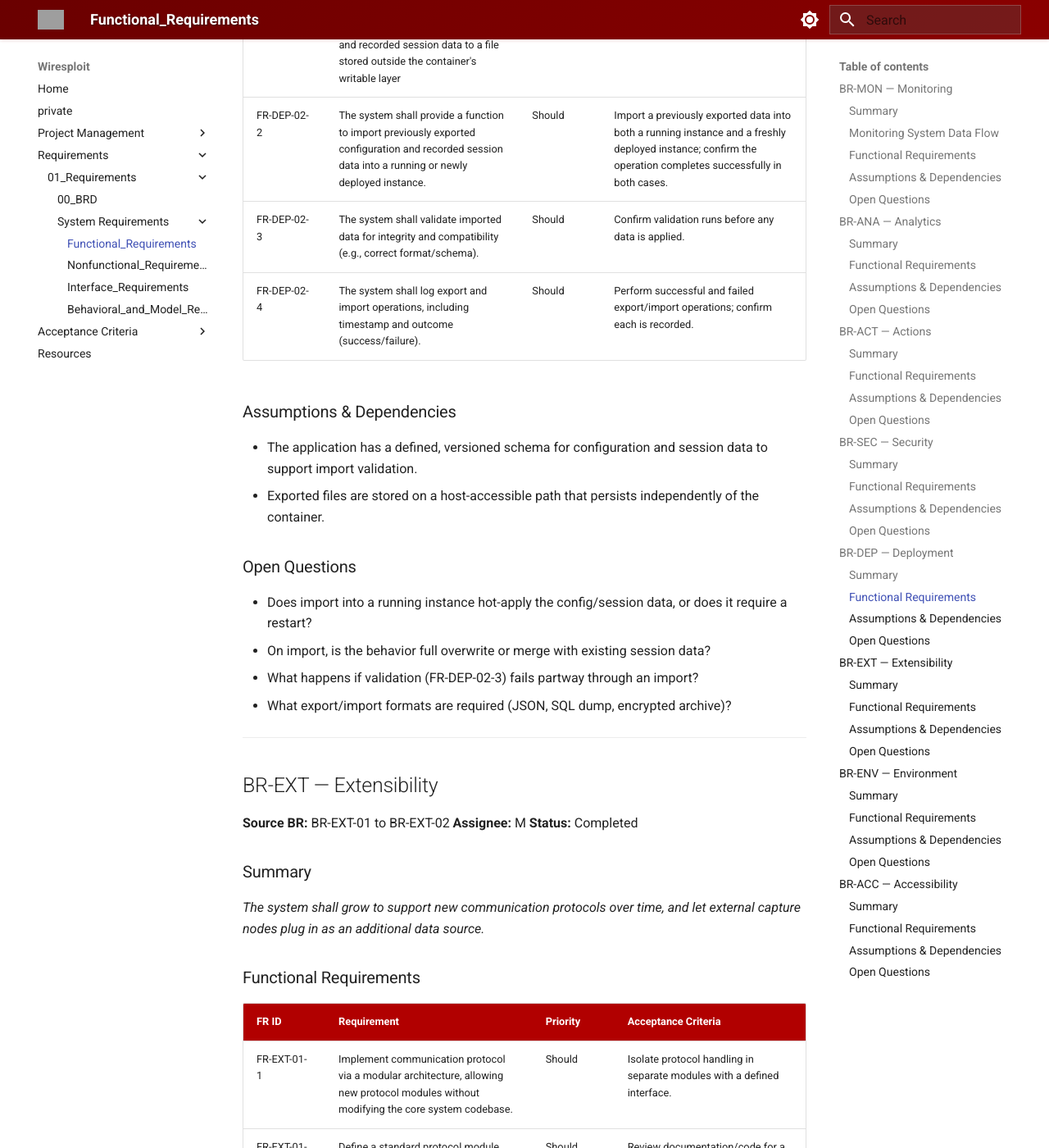
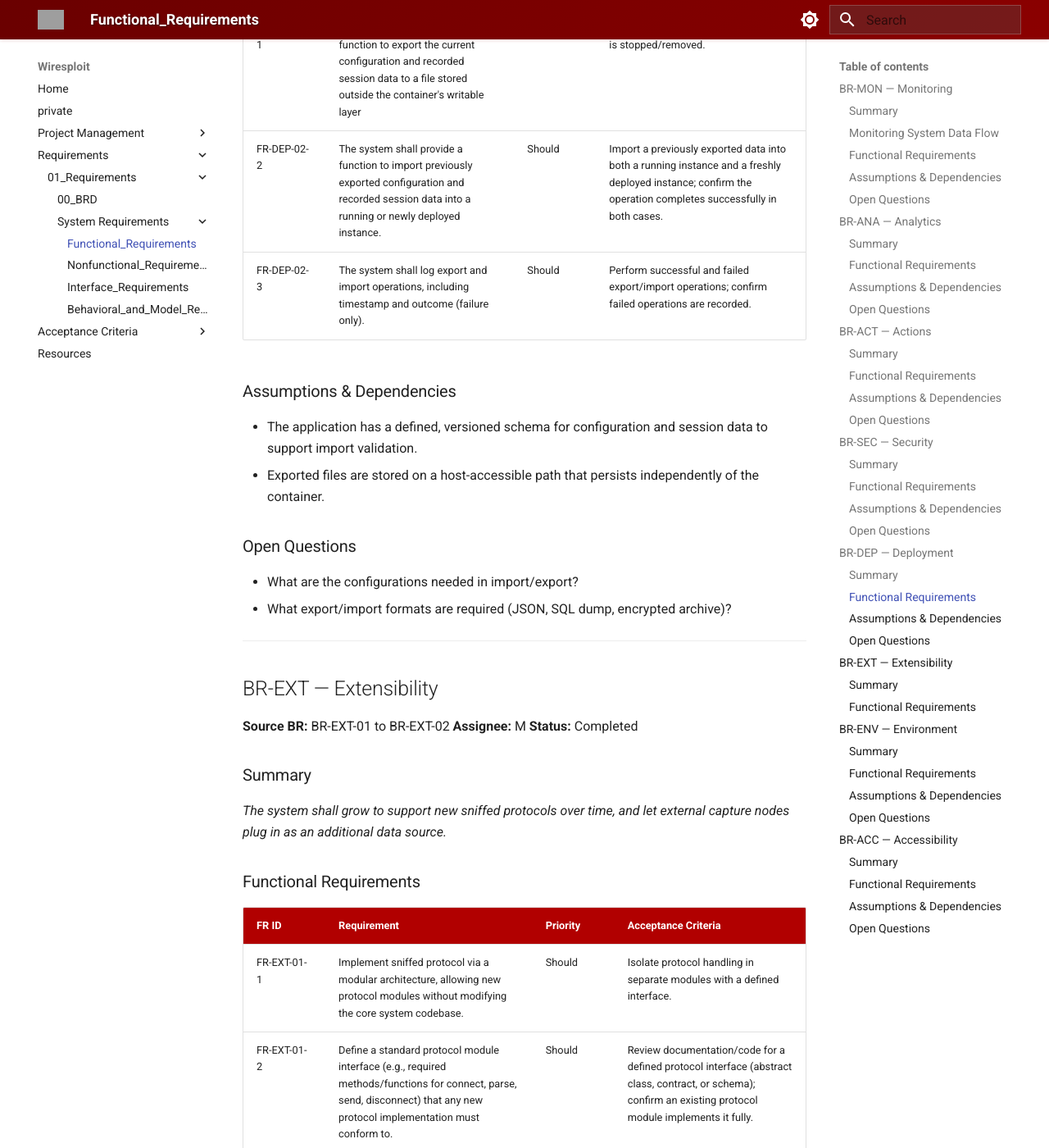
Before and after one commit to EG-ETCS/wiresploit, an MkDocs documentation site: the page built from docs/01_Requirements/01_SysRS/01_Functional_Requirements.md, in a window 1280 px wide and 1400 px high, scrolled down 6464 px. Shown: the whole window at 82% size. Built offline with MkDocs 1.6.1 and Material for MkDocs 9.7.7, drawn with Linux system fonts in a browser that asks for light colours; some of the changed text lies outside the part shown; grey boxes are pictures that could not be loaded.

Commit message:
Update functional requirements

```diff
--- a/docs/01_Requirements/01_SysRS/01_Functional_Requirements.md
+++ b/docs/01_Requirements/01_SysRS/01_Functional_Requirements.md
@@ -169,21 +169,18 @@
 | FR ID | Requirement | Priority | Acceptance Criteria |
 |---|---|---|---|
 | FR-DEP-01-1 | System components (Brain + all dependencies) shall be packaged as Docker images defined via Dockerfile(s) and orchestrated via Docker Compose. | Must | Each system component has a corresponding Dockerfile and is defined as a service in `docker compose build` and that it completes successfully with exit code 0. |
-| FR-DEP-01-2 | All image versions shall be pinned (no :`latest tags`; locked dependency versions via committed lockfiles) | Must | Every `FROM` in all Dockerfiles and every image: in `docker-compose.yml` — has an explicit version tag (e.g. postgres:16.3), not latest . |
-| FR-DEP-01-3 | All Dockerfile install steps shall install strictly from the lockfile. | Must | No use of npm install, or unpinned pip install in place of their lockfile-strict equivalents.
+| FR-DEP-01-2 | All image versions shall be pinned (no :`latest tags`; only locked dependency versions) | Must | Every `FROM` in all Dockerfiles and every image: in `docker-compose.yml` — has an explicit version tag (e.g. postgres:16.3), not latest . |
+| FR-DEP-01-3 | All Dockerfile install steps shall install strictly from the lockfile or requirments.txt with specified versions. | Must | No use of npm install, or unpinned pip install in place of their lockfile-strict equivalents.
 | FR-DEP-02-1 | The system shall provide a function to export the current configuration and recorded session data to a file stored outside the container's writable layer  | Should | Confirm persistence after the container is stopped/removed. |
 | FR-DEP-02-2 | The system shall provide a function to import previously exported configuration and recorded session data into a running or newly deployed instance. | Should | Import a previously exported data into both  a running instance and  a freshly deployed instance; confirm the operation completes successfully in both cases. |
-| FR-DEP-02-3 | The system shall validate imported data for integrity and compatibility (e.g., correct format/schema). | Should |  Confirm validation runs before any data is applied. |
-| FR-DEP-02-4| The system shall log export and import operations, including timestamp and outcome (success/failure). | Should | Perform successful and failed export/import operations; confirm each is recorded. |
+| FR-DEP-02-3| The system shall log export and import operations, including timestamp and outcome (failure only). | Should | Perform successful and failed export/import operations; confirm failed operations are recorded. |
 
 ### Assumptions & Dependencies
 - The application has a defined, versioned schema for configuration and session data to support import validation.
 - Exported files are stored on a host-accessible path that persists independently of the container.
 
 ### Open Questions
-- Does import into a running instance hot-apply the config/session data, or does it require a restart?
-- On import, is the behavior full overwrite or merge with existing session data?
-- What happens if validation (FR-DEP-02-3) fails partway through an import?
+- What are the configurations needed in import/export?
 - What export/import formats are required (JSON, SQL dump, encrypted archive)?
 
 
@@ -196,25 +193,18 @@
 **Status:** Completed
 
 ### Summary
-_The system shall grow to support new communication protocols over time, and let external capture nodes plug in as an additional data source._
+_The system shall grow to support new sniffed protocols over time, and let external capture nodes plug in as an additional data source._
 
 ### Functional Requirements
 
 | FR ID | Requirement | Priority | Acceptance Criteria |
 |---|---|---|---|
-| FR-EXT-01-1 | Implement communication protocol via a modular architecture, allowing new protocol modules without modifying the core system codebase. | Should | Isolate protocol handling in separate modules with a defined interface. |
+| FR-EXT-01-1 | Implement sniffed protocol via a modular architecture, allowing new protocol modules without modifying the core system codebase. | Should | Isolate protocol handling in separate modules with a defined interface. |
 | FR-EXT-01-2 | Define a standard protocol module interface (e.g., required methods/functions for connect, parse, send, disconnect) that any new protocol implementation must conform to. | Should | Review documentation/code for a defined protocol interface (abstract class, contract, or schema); confirm an existing protocol module implements it fully. |
 | FR-EXT-02-1 | Provide a documented API (e.g., REST, or similar) enabling external hardware capture tools to submit captured data to the system. | Could | Call the documented API from an external tool/script and confirm data is accepted. |
 | FR-EXT-02-2 | Treat data received from external capture tools as an additional data source, processed through the same correlation/monitoring pipeline as data from native Capture Nodes. | Could | Equivalent handling for data from both the external integration interface and a native Capture Node.|
-| FR-EXT-02-3 | Validate data submitted by external capture tools for correct format/schema before ingesting it into the pipeline. | Could | Reject invalid payloads without disrupting the pipeline. |
-| FR-EXT-02-4 | Log all connections and data submissions from external capture tools, including source identity, timestamp, and outcome (success/failure). | Could | Submited data via the integration interface is logged with source, timestamp, and outcome. |
-
-
-### Assumptions & Dependencies
-- External capture nodes are assumed to be semi-trusted; hence explicit validation and logging requirements (FR-EXT-02-3, 02-4).
-
-### Open Questions
-- Should rejected/invalid payloads (FR-EXT-02-3) be queued for review, or simply dropped with an error response to the sender?
+| FR-EXT-02-3 | Validate data submitted by external capture tools and mark them in view if malformed. | Could | Mark in red malformed payloads. |
+| FR-EXT-02-4 | Log failed connections and data submissions from external capture tools, including source identity, timestamp, and outcome. | Could | Failed data via the integration interface is logged with source, timestamp, and outcome. |
 
 ---
 
```
